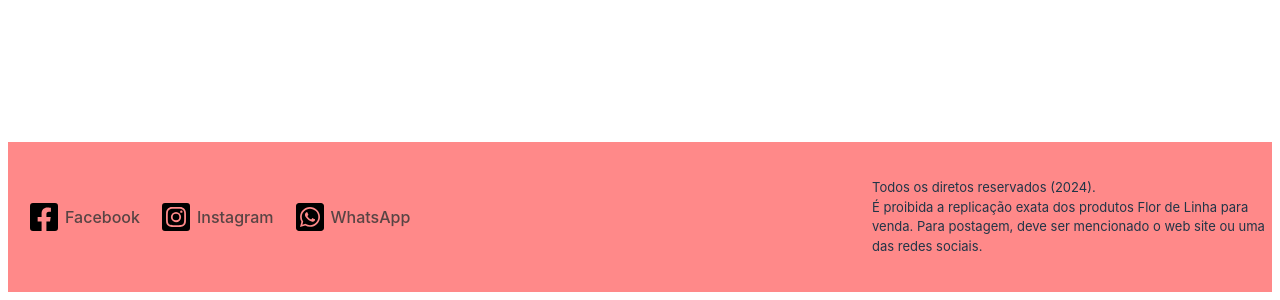
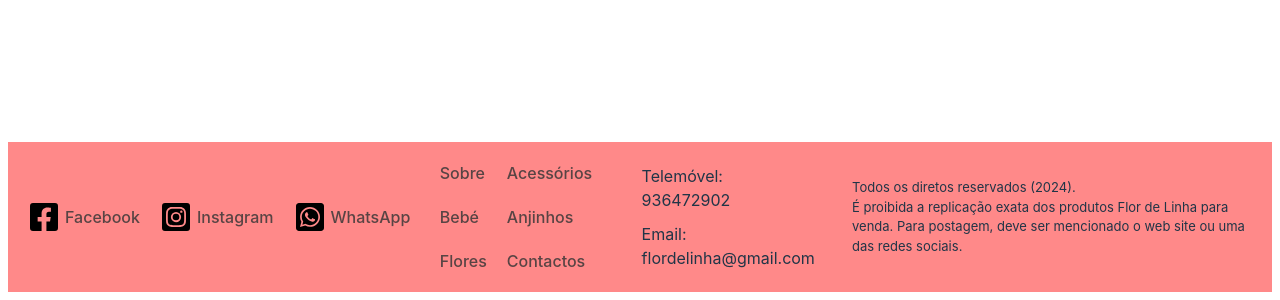
Before and after one commit to ozefreitas/flordelinha_website, a React (Vite) app: page / in a window 1280 px wide. Shown: the part 1656-1956 px from the top of the page. Built offline with nearby package versions, Linux system fonts and the light colour scheme.

Commit message:
Add pages and conatcts to Footer

```diff
--- a/src/components/Footer/Footer.tsx
+++ b/src/components/Footer/Footer.tsx
@@ -23,6 +23,18 @@ export default function Footer() {
           <Link to="/">WhatsApp</Link>
         </div>
       </div>
+      <div id="pagelist" className={styles.pageListContainer}>
+        <Link to="/about">Sobre</Link>
+        <Link to="/about">Bebé</Link>
+        <Link to="/about">Flores</Link>
+        <Link to="/about">Acessórios</Link>
+        <Link to="/about">Anjinhos</Link>
+        <Link to="/about">Contactos</Link>
+      </div>
+      <div id="quickcontacts" className={styles.quickContactsContainer}>
+        <span>Telemóvel: <p>936472902</p></span>
+        <span>Email: <p>flordelinha@gmail.com</p></span>
+      </div>
       <div id="copyrights" className={styles.copyrightsContainer}>
         Todos os diretos reservados (2024). <br />É proibida a replicação exata
         dos produtos Flor de Linha para venda. Para postagem, deve ser
--- a/src/components/Footer/footer.module.css
+++ b/src/components/Footer/footer.module.css
@@ -20,9 +20,37 @@
   margin-left: 20px;
 }
 
+.pageListContainer {
+  display: flex;
+  flex-direction: column;
+  justify-content: center;
+  flex-wrap: wrap;
+  align-content: center;
+  width: 15%;
+}
+
+.quickContactsContainer {
+  width: 15%;
+  display: flex;
+  flex-direction: column;
+  justify-content: center;
+  gap: 10px
+}
+
+.quickContactsContainer p {
+  margin-top: 0;
+  margin-bottom: 0;
+}
+
+.pageListContainer a {
+  margin: 10px 20px 10px 0;
+  width: fit-content;
+}
+
 .copyrightsContainer {
   width: 400px;
   height: 100%;
+  margin-right: 20px;
   display: flex;
   align-items: center;
   font-size: small;
```
